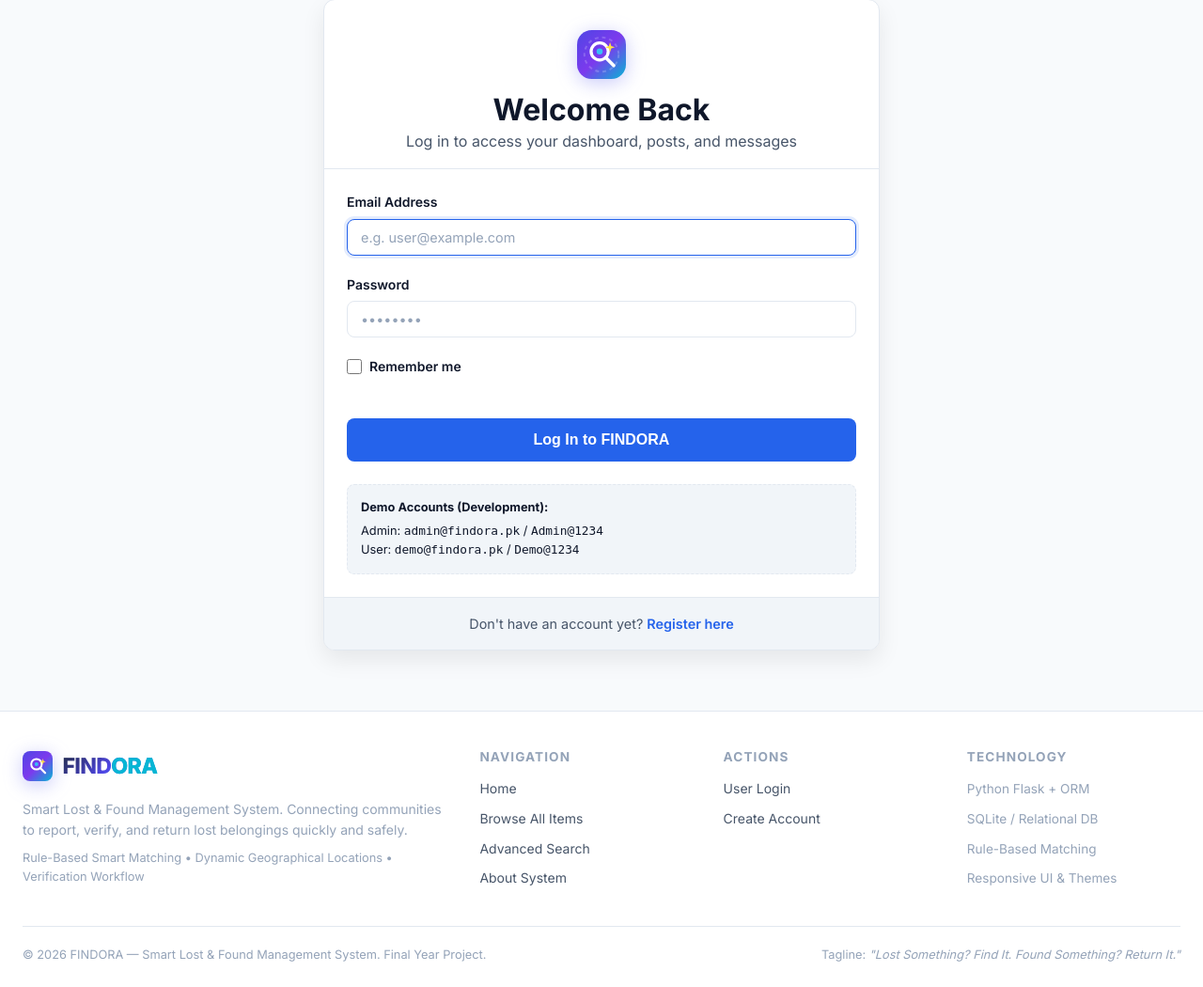
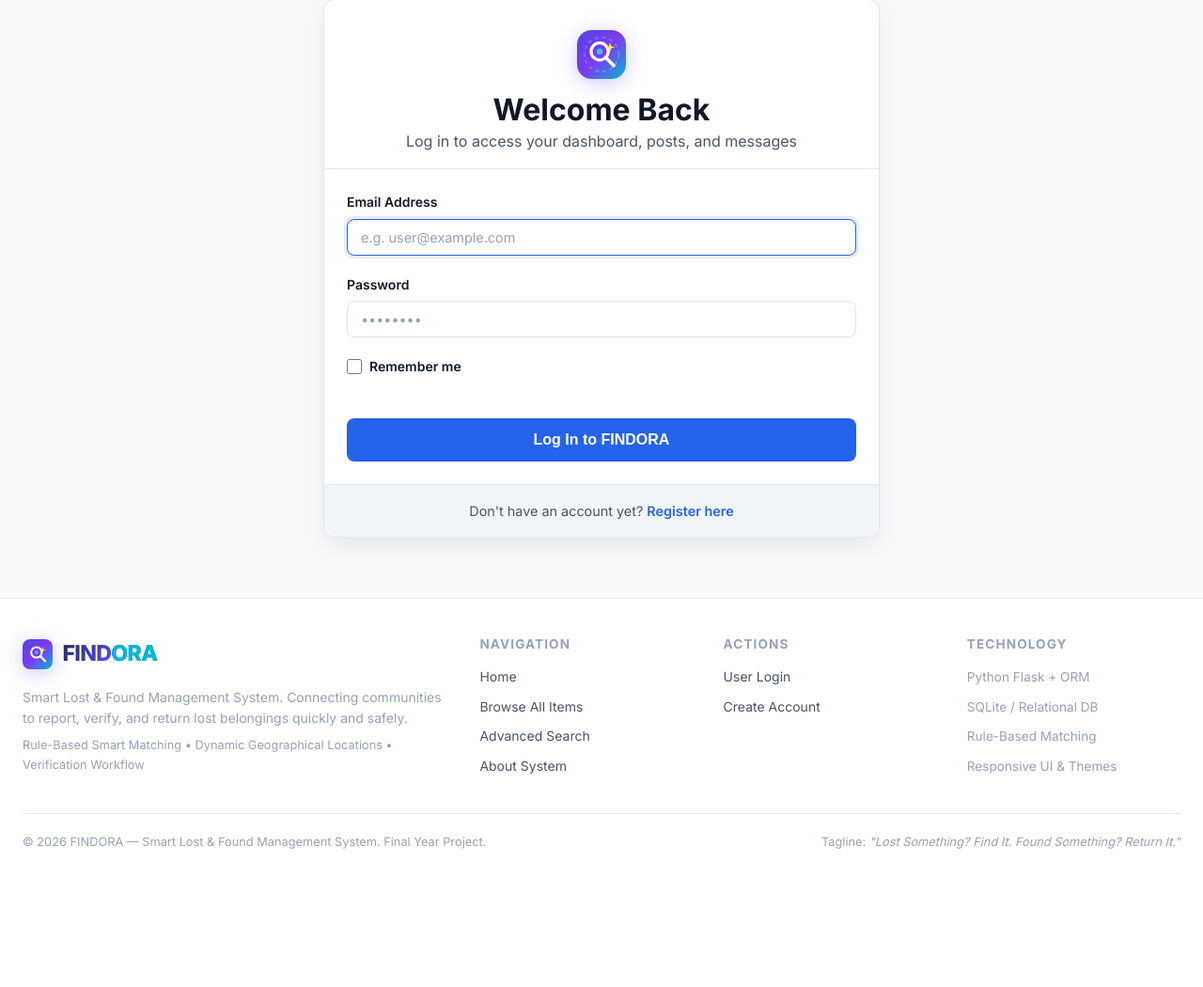
Before and after one commit to malikmahad37/findora, a Flask app: page /auth/login in a window 1280 px wide. Shown: the part 97-1147 px from the top of the page at 94% size. After the commit the page ends 1000 px from the top, so only its background shows below. Run offline with Flask 3, Linux system fonts and the light colour scheme; some libraries are stand-ins or nearby versions.

Commit message:
UI: Remove demo accounts helper box from login page for professional look

```diff
--- a/app/templates/auth/login.html
+++ b/app/templates/auth/login.html
@@ -59,12 +59,6 @@
             Log In to FINDORA
           </button>
         </form>
-
-        <div style="background: var(--bg-tertiary); border-radius: var(--border-radius-sm); padding: 0.875rem; margin-top: 1.5rem; font-size: 0.8rem; border: 1px dashed var(--border-color);">
-          <div style="font-weight: 700; margin-bottom: 0.25rem;">Demo Accounts (Development):</div>
-          <div>Admin: <code>admin@findora.pk</code> / <code>Admin@1234</code></div>
-          <div>User: <code>demo@findora.pk</code> / <code>Demo@1234</code></div>
-        </div>
       </div>
 
       <div class="card-footer text-center">
```
